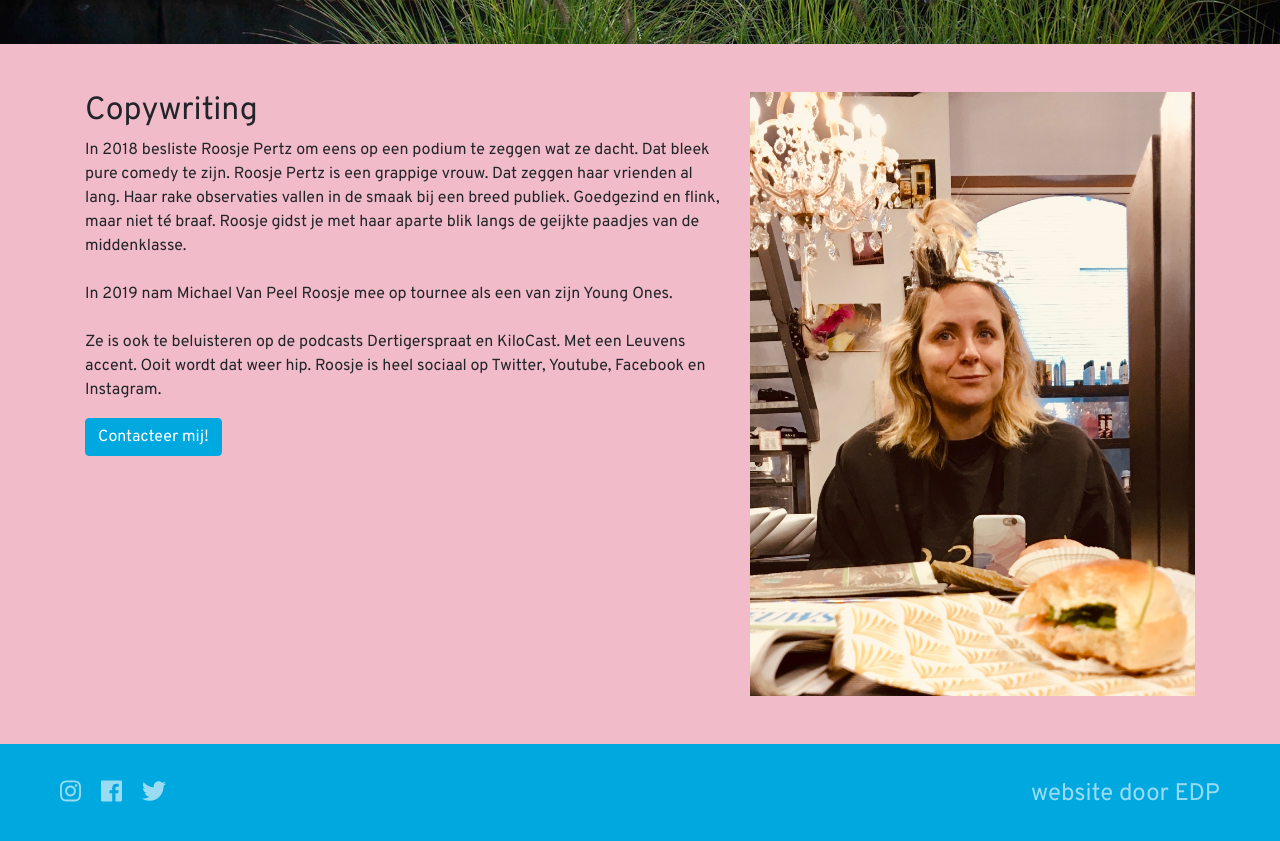
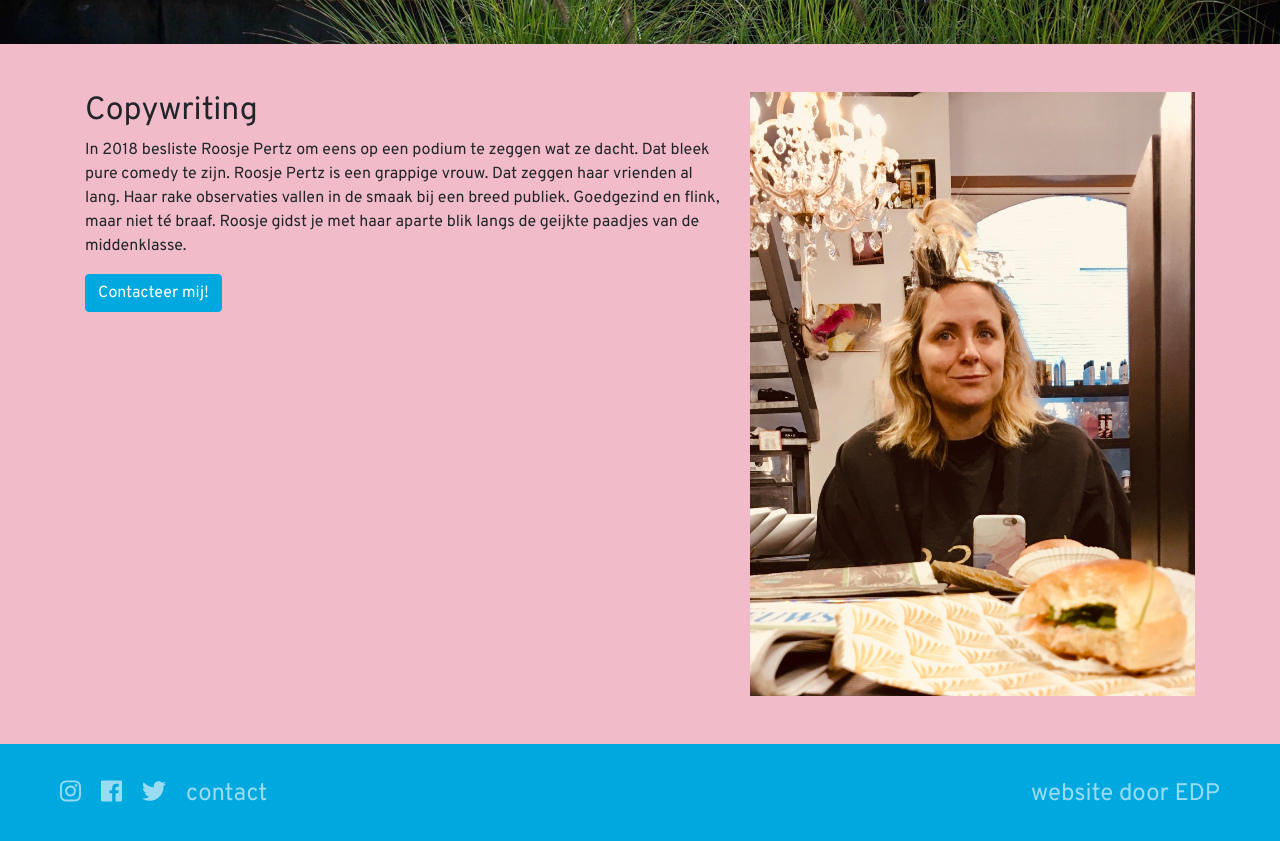
Before and after one commit to deprezedouard/roosjepertzbe, a Jekyll site: the page built from index.markdown, in a window 1280 px wide and 900 px high, scrolled down 2372 px, cut to the strip 56-897 px from the top of the window. Built offline with Jekyll 4.4.1, drawn with Linux system fonts in a browser that asks for light colours; nearby versions of some CDN libraries; comment, search, counter and statistics services are not loaded.

Commit message:
implemented markdown on index

```diff
--- a/_includes/footer.html
+++ b/_includes/footer.html
@@ -3,6 +3,7 @@
     <a href="https://www.instagram.com/roosjepertz/"><i class="fab fa-instagram"></i></a>
     <a href="https://www.facebook.com/roosje.pertz"><i class="fab fa-facebook"></i></a>
     <a href="https://twitter.com/roosjepertz"><i class="fab fa-twitter"></i></a>
+    <a href="mailto:info@roosjepertz.be">contact</a>
   </div>
  <div class="footer-content footer-links">
     <a href="mailto:deprezedouard@gmaiL.com">website door EDP</a>
--- a/_includes/navbar.html
+++ b/_includes/navbar.html
@@ -18,10 +18,7 @@
         <a class="nav-link page-scroll" href="#copywriting">Copywriting</a>
       </li>
       <li class="nav-item">
-        <a class="nav-link page-scroll" href="#reviews">Reviews</a>
-      </li>
-      <li class="nav-item">
-        <a class="nav-link page-scroll" href="#contact">Contact</a>
+        <a class="nav-link page-scroll" href="mailto:info@roosjepertz.be">Contact</a>
       </li>
     </ul>
   </div>
--- a/index.markdown
+++ b/index.markdown
@@ -24,6 +31,62 @@
     </div>
 </section>
 
-{% include socials.html %}
-{% include podcast.html %}
-{% include copywriting.html %}
+<div id="socials" class="container p-5" style="top: -56px;">
+  <div id="carouselExampleControls" class="carousel slide" data-ride="carousel">
+    <div class="carousel-inner text-primary">
+      <div class="carousel-item active">
+        <a href="https://www.instagram.com/roosjepertz" class="col-10 col-md-9 col-lg-8 col-xl-6">
+          <h2>{{ page.socials_instagram_title }}</h2>
+          <!-- SnapWidget -->
+          <script src="https://snapwidget.com/js/snapwidget.js"></script>
+          <iframe src="https://snapwidget.com/embed/855834" class="snapwidget-widget" allowtransparency="true" frameborder="0" scrolling="no" style="border:none; overflow:hidden;  width:100%; "></iframe>
+        </a>
+      </div>
+      <div class="carousel-item">
+        <h2>{{ page.socials_twitter_title }}</h2>
+        <a class="twitter-timeline" data-width="800" data-height="800" href="https://twitter.com/roosjepertz?ref_src=twsrc%5Etfw"></a> <script async src="https://platform.twitter.com/widgets.js" charset="utf-8"></script>
+      </div>
+    </div>
+    <a class="carousel-control-prev" href="#carouselExampleControls" role="button" data-slide="prev">
+      <span class="carousel-control-prev-icon" aria-hidden="true"></span>
+      <span class="sr-only">{{ page.socials_twitter_previous }}</span>
+    </a>
+    <a class="carousel-control-next" href="#carouselExampleControls" role="button" data-slide="next">
+      <span class="carousel-control-next-icon" aria-hidden="true"></span>
+      <span class="sr-only">{{ page.socials_twitter_next }}</span>
+    </a>
+  </div>
+</div>
+
+<section class="bg-light " id="podcast">
+  <div class="container banner pt-5" style="padding:unset; max-height: unset; background-image: url({{ '/img/Dertigerspraat.jpg' | relative_url }});">
+    <div class="d-flex justify-content-center">
+        <h2 class="text-white text-center bg-light mt-5 p-3">{{ page.podcast_title }}</h2>
+    </div>
+    <div class="container">
+      <div class="row pb-5">
+        <div class="col-0 col-md-1"></div>
+        <div class="d-flex justify-content-center mt-4 col-12 col-md-10">
+          <iframe style="max-width: 600px;" width="100%" height="600" scrolling="no" frameborder="no" allow="autoplay" src="https://w.soundcloud.com/player/?url=https%3A//api.soundcloud.com/users/450253833&color=%23f3dcdc&auto_play=false&hide_related=false&show_comments=false&show_user=true&show_reposts=false&show_teaser=true&visual=true"></iframe><div style="font-size: 10px; color: #cccccc;line-break: anywhere;word-break: normal;overflow: hidden;white-space: nowrap;text-overflow: ellipsis; font-family: Interstate,Lucida Grande,Lucida Sans Unicode,Lucida Sans,Garuda,Verdana,Tahoma,sans-serif;font-weight: 100;"></div>
+        </div>
+      </div>
+    </div>
+  </div>
+</section>
+
+
+<section id="copywriting" class="bg-light text-black" >
+    <div class="container">
+        <div class="row">
+            <div class="col-12 col-md-7 text-left mt-5 mb-5">
+                <h2 class="section-heading">{{ page.copywriting_title }}</h2>
+                <p class="text"> {{ page.copywriting_text }}
+                </p>
+                <a class="btn btn-primary btn-xl text-white page-scroll" href="mailt: info@roosjepertz.be">{{ page.copywriting_button }}</a>
+            </div>
+            <div class="col-12 col-md-5 mt-5 mb-5">
+                <img src="img/bio.jpg" class="img-fluid" alt="roosje-pertz-comedian">
+            </div>
+        </div>
+    </div>
+</section>
```
Also changed, not shown: other parts of index.markdown (+8 -1 lines).
